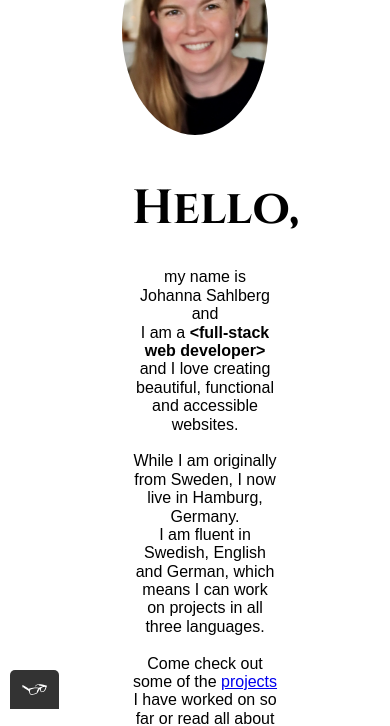
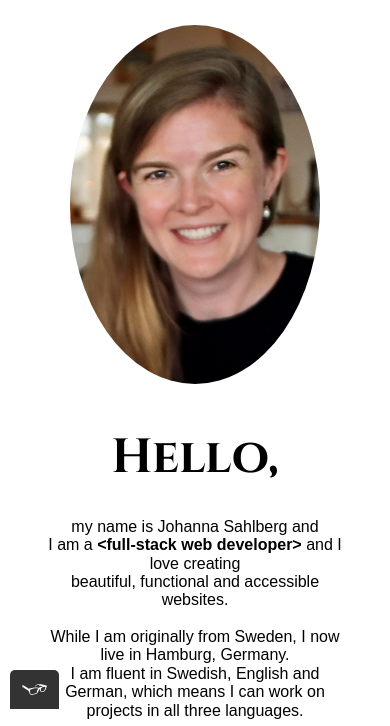
Before and after one commit to JohannaSah/portfolio, a plain HTML site: page index.html in a window 390 px wide. Shown: the part 135-861 px from the top of the page. Drawn offline with nearby package versions, Linux system fonts and the light colour scheme; a web font is replaced by a local one.

Commit message:
rework: home section responsiveness

```diff
--- a/index.html
+++ b/index.html
@@ -535,7 +535,7 @@
                         <h2>MyFlix - React</h2>
                         <div class="project-image">
                           <p>
-                            Html, CSS, JavaScript, React, Bootstrap, Parcel
+                            HTML, CSS, JavaScript, React, Bootstrap, Parcel
                           </p>
                           <a href="https://myflixjs.netlify.app/">
                             <img src="img/projects/project-5.jpg" alt="Image of the React version of the MyFlix homepage">
@@ -553,7 +553,7 @@
                     <div class="project">
                         <h2>MyFlix - Angular</h2>
                         <p>
-                          Html, CSS, JavaScript, Angluar, Node.js
+                          HTML, CSS, JavaScript, Angluar, Node.js
                         </p>
                         <div class="project-image">
                           <a href="https://johannasah.github.io/myFlix-Angular-client/welcome">
@@ -680,7 +680,7 @@
                         <h2>MyFlix - React</h2>
                         <div class="project-image">
                           <p>
-                            Html, CSS, JavaScript, React, Bootstrap, Parcel
+                            HTML, CSS, JavaScript, React, Bootstrap, Parcel
                           </p>
                           <a href="https://myflixjs.netlify.app/">
                             <img src="img/projects/project-5.jpg" alt="Image of the React version of the MyFlix homepage">
@@ -698,7 +698,7 @@
                     <div class="project">
                         <h2>MyFlix - Angular</h2>
                         <p>
-                          Html, CSS, JavaScript, Angluar, Node.js
+                          HTML, CSS, JavaScript, Angluar, Node.js
                         </p>
                         <div class="project-image">
                           <a href="https://johannasah.github.io/myFlix-Angular-client/welcome">
@@ -825,7 +825,7 @@
                         <h2>MyFlix - React</h2>
                         <div class="project-image">
                           <p>
-                            Html, CSS, JavaScript, React, Bootstrap, Parcel
+                            HTML, CSS, JavaScript, React, Bootstrap, Parcel
                           </p>
                           <a href="https://myflixjs.netlify.app/">
                             <img src="img/projects/project-5.jpg" alt="Image of the React version of the MyFlix homepage">
@@ -843,7 +843,7 @@
                     <div class="project">
                         <h2>MyFlix - Angular</h2>
                         <p>
-                          Html, CSS, JavaScript, Angluar, Node.js
+                          HTML, CSS, JavaScript, Angluar, Node.js
                         </p>
                         <div class="project-image">
                           <a href="https://johannasah.github.io/myFlix-Angular-client/welcome">
--- a/style.production.css
+++ b/style.production.css
@@ -4,7 +4,6 @@
 * Autoprefixer: v10.4.7
 * Browsers: last 40 version
 */
-
 
 
 body {
@@ -55,9 +54,8 @@ nav a {
     cursor: pointer;
 }
 
-nav a:hover {
+nav a:not(#logo-link):hover {
     background-color: #ddd;
-    color: #000;
 }
 
 /* Dropdown styles */
@@ -258,10 +256,10 @@ section {
     -webkit-flex-wrap: wrap;
         -ms-flex-wrap: wrap;
             flex-wrap: wrap;
-    -webkit-box-align: center;
-    -webkit-align-items: center;
-        -ms-flex-align: center;
-            align-items: center;
+    -webkit-box-align: start;
+    -webkit-align-items: flex-start;
+        -ms-flex-align: start;
+            align-items: flex-start;
     -webkit-box-pack: justify;
     -webkit-justify-content: space-between;
         -ms-flex-pack: justify;
@@ -269,52 +267,51 @@ section {
 }
 
 #home .portrait {
-    width: 100%;
     max-width: 250px;
     height: auto;
     -webkit-border-radius: 50%;
             border-radius: 50%;
     margin-bottom: 10px;
+    margin-top: 100px;
 }
 
 #home .section-left {
-    float: left;
-    width: -webkit-calc(50% - 10px);
-    width: calc(50% - 10px); /* Adjusted width calculation to accommodate for margin */
+    width: 100%;
     text-align: center;
 }
 
 #home .section-right {
-    float: right;
-    width: -webkit-calc(50% - 10px);
-    width: calc(50% - 10px); /* Adjusted width calculation to accommodate for margin */
+    width: 100%;
     text-align: center;
-    margin-left: 20px; /* Add margin-left to create a minimum distance */
 }
 
 #home h1 {
     font-size: 300%;
 }
 
-@media screen and (max-width: 751px) {
+@media screen and (min-width: 752px) {
+    /* Styles for screens larger than 751px */
     #home .section-content {
-        -webkit-box-orient: vertical;
-        -webkit-box-direction: normal;
-        -webkit-flex-direction: column;
-            -ms-flex-direction: column;
-                flex-direction: column;
-        -webkit-box-align: center;
-        -webkit-align-items: center;
-            -ms-flex-align: center;
-                align-items: center;
+      -webkit-box-align: center;
+      -webkit-align-items: center;
+          -ms-flex-align: center;
+              align-items: center;
     }
 
-    #home .section-left,
+    #home .section-left {
+      float: left;
+      width: -webkit-calc(50% - 10px);
+      width: calc(50% - 10px);
+    }
+
     #home .section-right {
-        -webkit-flex-basis: 100%;
-            -ms-flex-preferred-size: 100%;
-                flex-basis: 100%;
-        float: auto;
+      float: right;
+      width: -webkit-calc(50% - 10px);
+      width: calc(50% - 10px);
+    }
+
+    #home .portrait {
+        margin-top: 0px;
     }
 }
 
@@ -364,16 +361,10 @@ section {
     transition: transform 0.3s, -webkit-transform 0.3s;
 }
 
-#projects .project.expanded {
-    -webkit-transform: scale(1.7);
-        -ms-transform: scale(1.7);
-            transform: scale(1.7);
-}
-
 #projects img {
     width: auto;
     max-width: 100%;
-    height: auto;
+    height: 200px;
     -o-object-fit: contain;
        object-fit: contain;
     -webkit-border-radius: 3%;
--- a/styles.css
+++ b/styles.css
@@ -233,45 +233,50 @@ section {
     padding-top: 5%;
     display: flex;
     flex-wrap: wrap;
-    align-items: center;
+    align-items: flex-start;
     justify-content: space-between;
 }
 
 #home .portrait {
-    width: 100%;
     max-width: 250px;
     height: auto;
     border-radius: 50%;
     margin-bottom: 10px;
+    margin-top: 100px;
 }
 
 #home .section-left {
-    float: left;
-    width: calc(50% - 10px); /* Adjusted width calculation to accommodate for margin */
+    width: 100%;
     text-align: center;
 }
 
 #home .section-right {
-    float: right;
-    width: calc(50% - 10px); /* Adjusted width calculation to accommodate for margin */
+    width: 100%;
     text-align: center;
-    margin-left: 20px; /* Add margin-left to create a minimum distance */
 }
 
 #home h1 {
     font-size: 300%;
 }
 
-@media screen and (max-width: 751px) {
+@media screen and (min-width: 752px) {
+    /* Styles for screens larger than 751px */
     #home .section-content {
-        flex-direction: column;
-        align-items: center;
+      align-items: center;
     }
 
-    #home .section-left,
+    #home .section-left {
+      float: left;
+      width: calc(50% - 10px);
+    }
+
     #home .section-right {
-        flex-basis: 100%;
-        float: auto;
+      float: right;
+      width: calc(50% - 10px);
+    }
+
+    #home .portrait {
+        margin-top: 0px;
     }
 }
 
```
